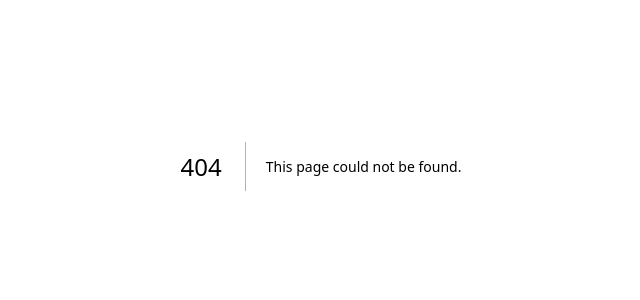
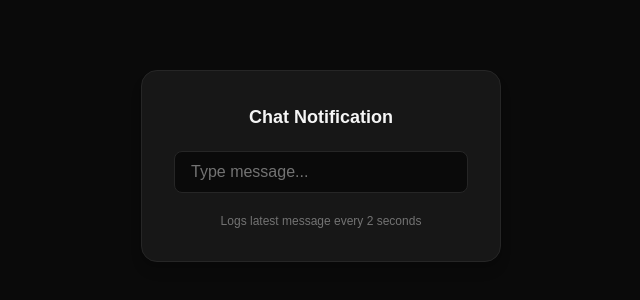
Before and after one commit to Rajender-01/react-hooks-journey, a Next.js app: page /hooks/useEffectEvent/intermediate in a window 1280 px wide. Before the commit this address had no page. Shown: the part 234-534 px from the top of the page, without its empty margins (319-959 px from the left). Built offline with nearby package versions, Linux system fonts and the light colour scheme.

Commit message:
useEffectEvent - intermediate

```diff
--- /dev/null
+++ b/src/app/hooks/useEffectEvent/intermediate/page.tsx
@@ -0,0 +1,11 @@
+import ChatNotification from "@/src/hooks-learning/03-advance-hooks/useEffectEvent/ChatNotification"
+
+const page = () => {
+  return (
+    <div>
+      <ChatNotification/>
+    </div>
+  )
+}
+
+export default page
--- /dev/null
+++ b/src/hooks-learning/03-advance-hooks/useEffectEvent/ChatNotification.tsx
@@ -0,0 +1,47 @@
+"use client";
+
+import { useEffect, useEffectEvent, useState } from "react";
+
+const ChatNotification = () => {
+  const [message, setMessage] = useState("");
+
+  const notify = useEffectEvent(() => {
+    console.log("New message:", message);
+  });
+
+  useEffect(() => {
+    const socket = setInterval(() => {
+      notify();
+    }, 2000);
+
+    return () => clearInterval(socket);
+  }, []);
+
+  return (
+    <div className="min-h-screen bg-neutral-950 text-neutral-100 flex items-center justify-center p-6">
+      <div className="bg-neutral-900 border border-neutral-800 rounded-2xl p-8 w-90 space-y-5 shadow-lg">
+
+        <h1 className="text-lg font-semibold text-center">
+          Chat Notification
+        </h1>
+
+        <input
+          value={message}
+          onChange={(e) => setMessage(e.target.value)}
+          placeholder="Type message..."
+          className="w-full px-4 py-2 rounded-lg
+          bg-neutral-950 border border-neutral-800
+          focus:outline-none focus:ring-2 focus:ring-indigo-500
+          placeholder:text-neutral-500"
+        />
+
+        <p className="text-xs text-neutral-500 text-center">
+          Logs latest message every 2 seconds
+        </p>
+
+      </div>
+    </div>
+  );
+};
+
+export default ChatNotification;
```
